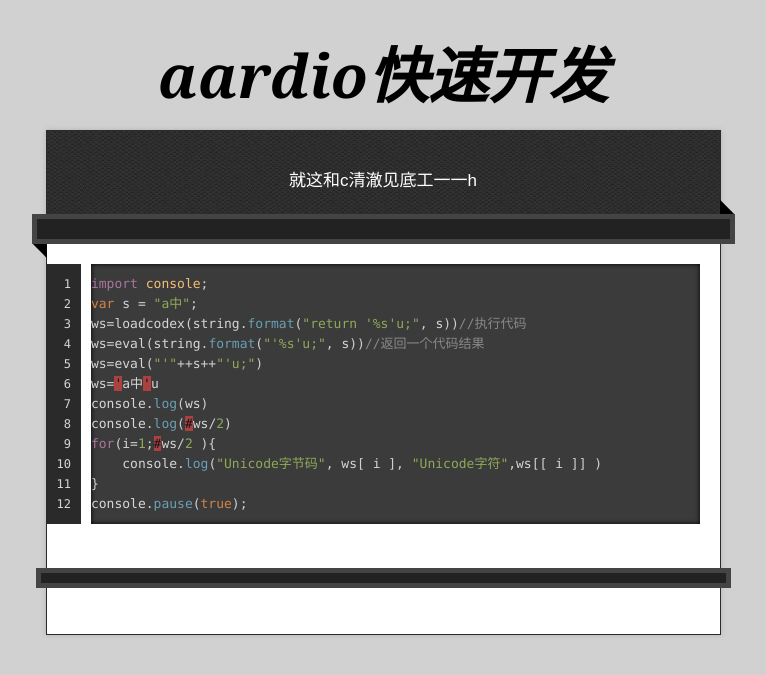
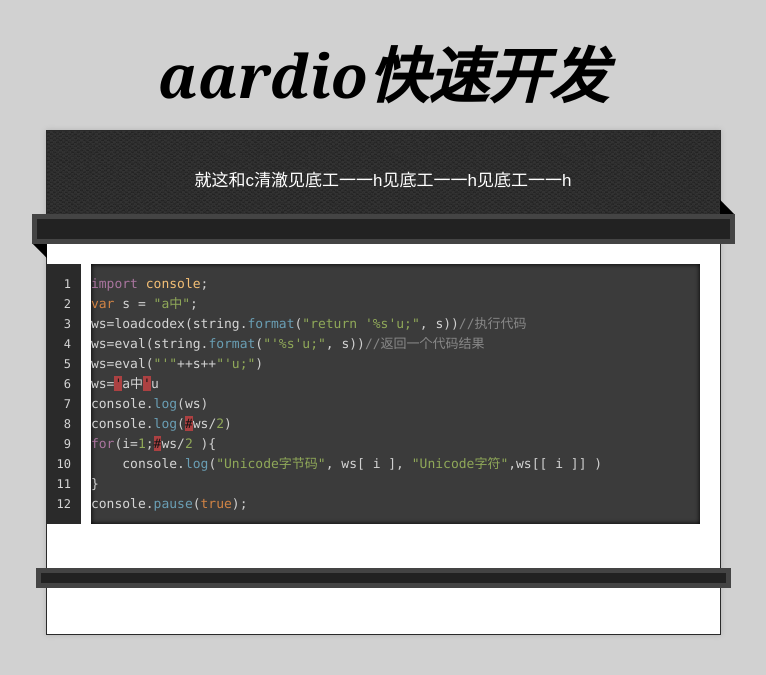
Before and after one commit to ztmdnike/aardio, a Jekyll site: the page built from _posts/2021-6-11-1417.md, in a window 1280 px wide. Shown: the top 675 px of the page, without its empty margins (257-1023 px from the left). Built offline with Jekyll 4.4.1, drawn with Linux system fonts in a browser that asks for light colours.

Commit message:
Update 2021-6-11-1417.md

````diff
--- a/_posts/2021-6-11-1417.md
+++ b/_posts/2021-6-11-1417.md
@@ -1,7 +1,7 @@
 ---
 layout: default
 title: aardio快速开发
-description: 就这和c清澈见底工一一h
+description: 就这和c清澈见底工一一h见底工一一h见底工一一h
 ---
 ```java
 import console;
````
